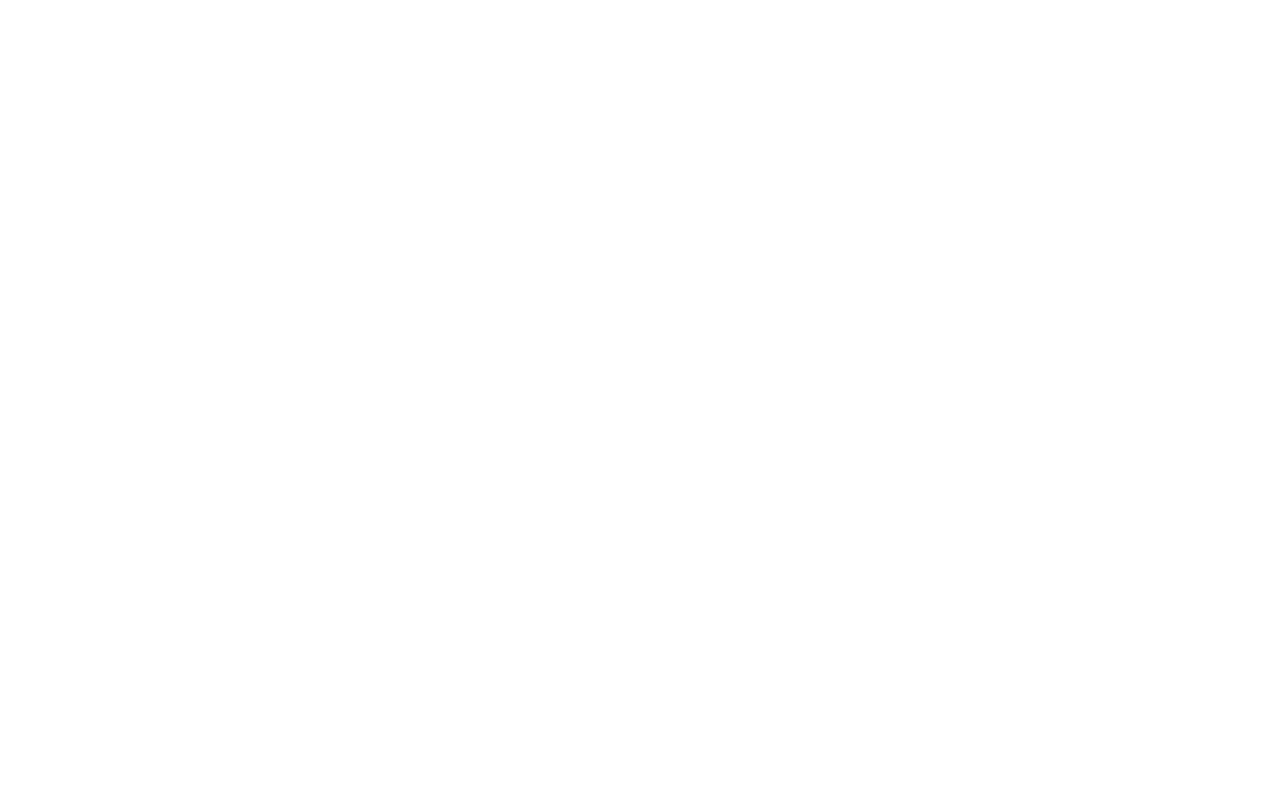
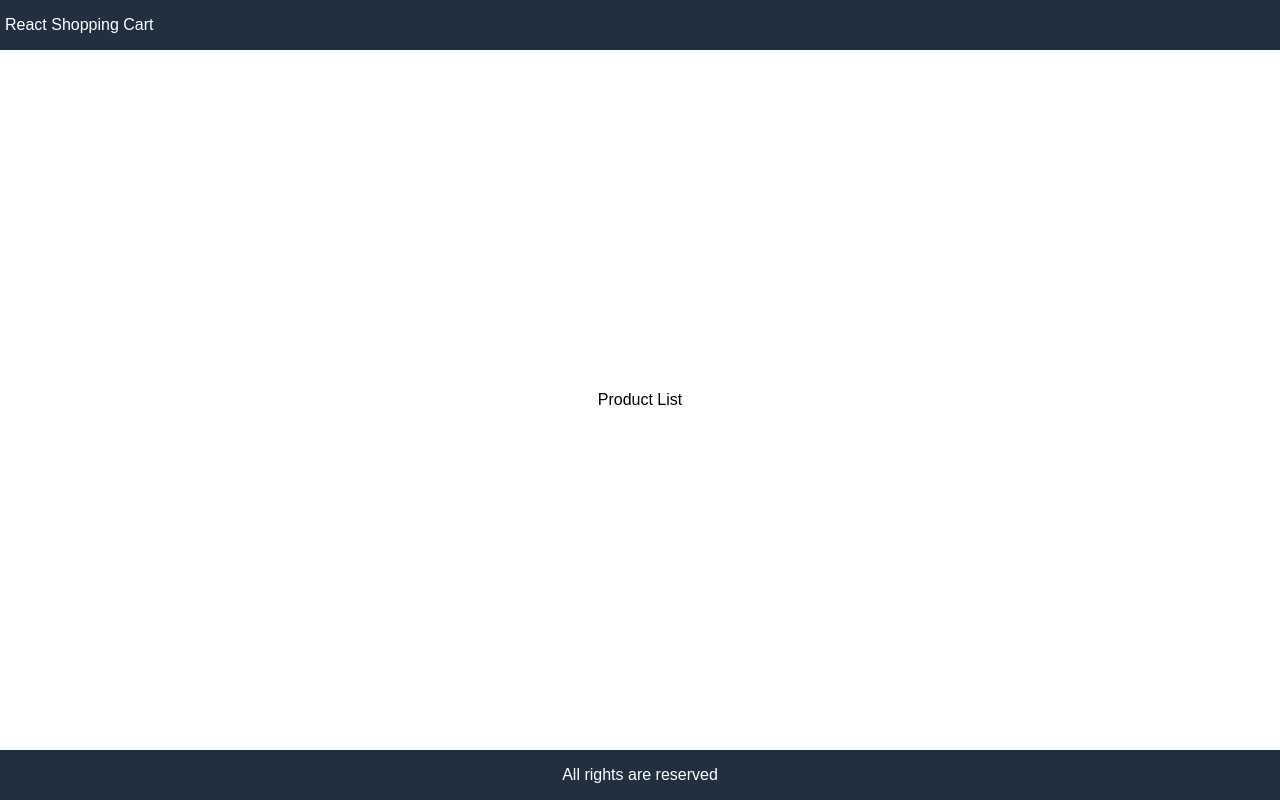
Before and after one commit to frontendprof/full-shoppingcart-react-redux, a React (Create React App) app: page / in a window 1280 px wide. Built offline with nearby package versions, Linux system fonts and the light colour scheme.

Commit message:
Initial style application

```diff
--- a/src/App.js
+++ b/src/App.js
@@ -7,7 +7,19 @@
 
 function App() {
   return (
-    <div className="App">
+    <div className="grid-container">
+
+      <header>
+        <a href="/">React Shopping Cart</a>
+      </header>
+
+      <main>
+        Product List
+      </main>
+
+      <footer>
+        All rights are reserved
+      </footer>
 
     </div>
   );
--- a/src/index.css
+++ b/src/index.css
@@ -1,13 +1,62 @@
-body {
-  margin: 0;
-  font-family: -apple-system, BlinkMacSystemFont, 'Segoe UI', 'Roboto', 'Oxygen',
-    'Ubuntu', 'Cantarell', 'Fira Sans', 'Droid Sans', 'Helvetica Neue',
-    sans-serif;
-  -webkit-font-smoothing: antialiased;
-  -moz-osx-font-smoothing: grayscale;
+html{
+  font-size: 62.5%;
+  box-sizing: border-box;
 }
 
-code {
-  font-family: source-code-pro, Menlo, Monaco, Consolas, 'Courier New',
-    monospace;
+body,
+#root{
+  height: 100vh;
+  margin:0;
 }
+
+body,
+input,
+select,
+textarea{
+  font-size:1.6rem;
+  font-family:Arial, Helvetica, sans-serif;
+}
+
+.grid-container{
+  display: grid;
+  grid-template-areas: "header"
+  "main"
+  "footer";
+  grid-template-rows: 5rem 1fr 5rem;
+  grid-template-columns: 1fr;
+  height: 100%;
+}
+
+a:hover{
+  color:#ff8000;
+}
+
+header{
+  grid-area: header;
+  background-color: #203040;
+  color:#fff;
+  display: flex;
+  align-items:center;
+  padding: .5rem;
+}
+
+header a{
+  color:#fff;
+  text-decoration: none;
+}
+
+main{
+  grid-area: main;
+  display: flex;
+  justify-content: center;
+  align-items:center;
+}
+
+footer{
+  grid-area: footer;
+  background-color: #203040;
+  color:#fff;
+  display: flex;
+  justify-content: center;
+  align-items:center;
+}
--- a/src/index.js
+++ b/src/index.js
@@ -2,6 +2,8 @@
 import ReactDOM from 'react-dom';
 import './index.css';
 import App from './App';
+
+
 
 ReactDOM.render(
   <React.StrictMode>
```
